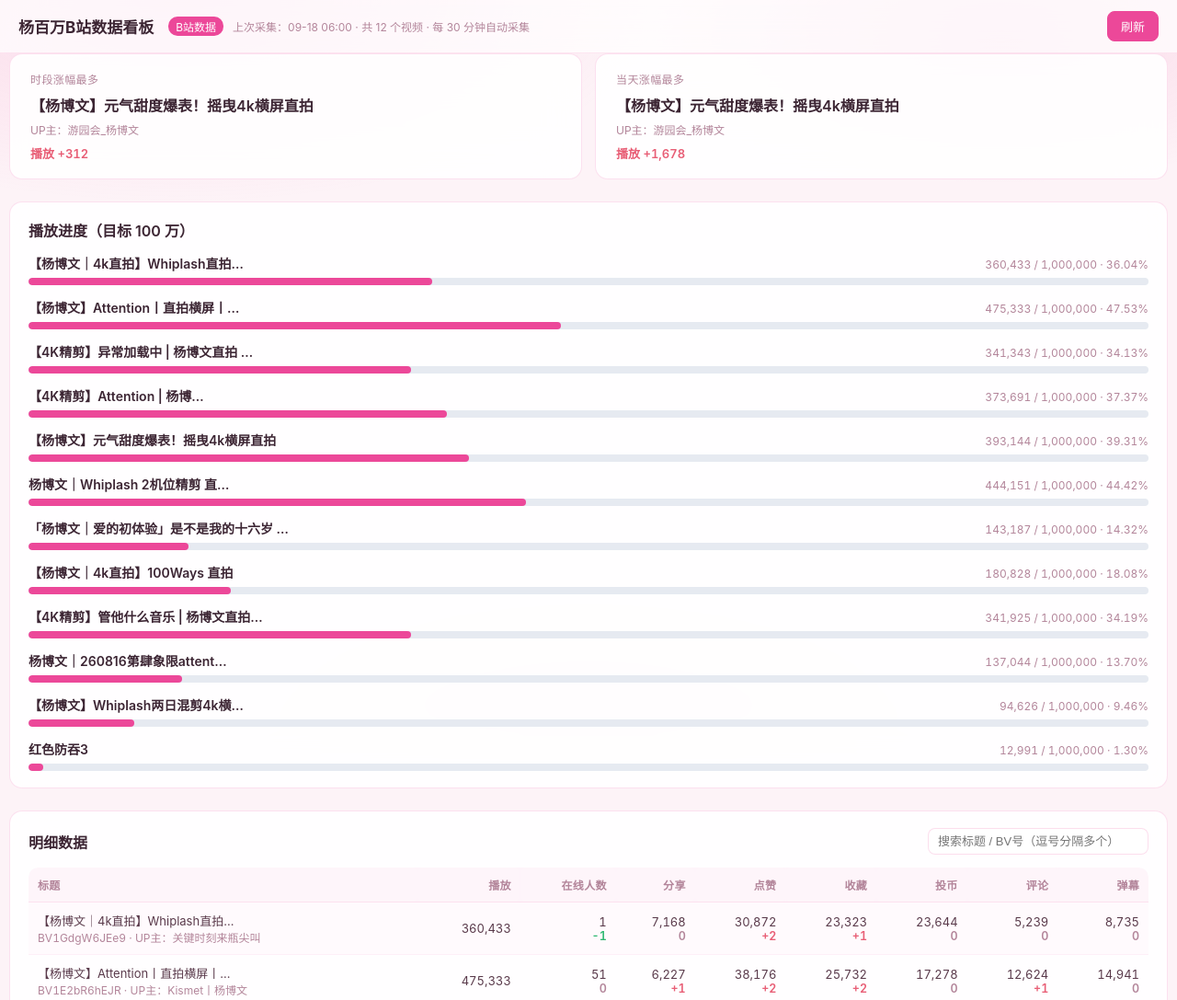
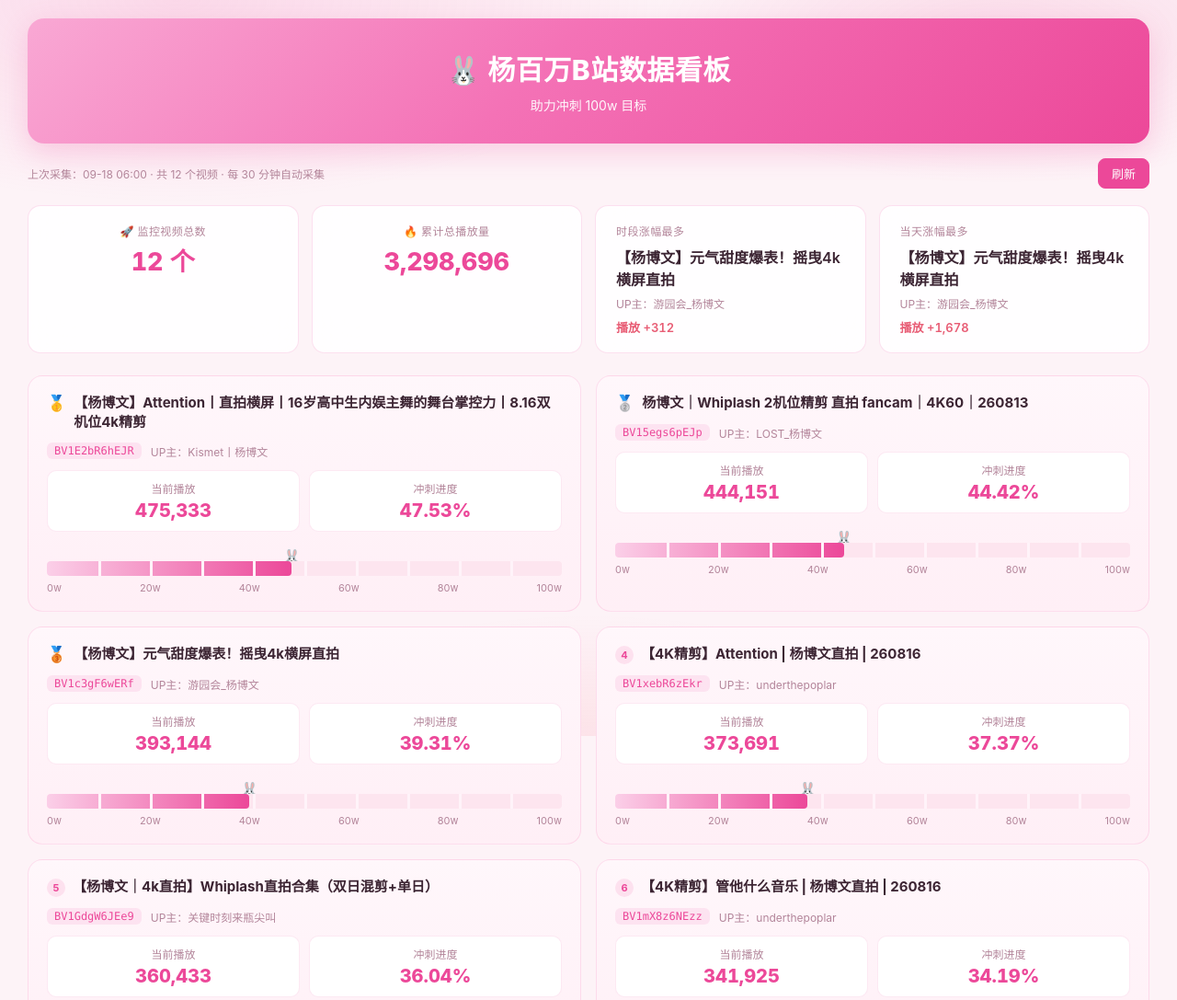
Before and after one commit to ybwbaby/yangbaiwan, a plain HTML site: page index.html in a window 1280 px wide. Shown: the top 1087 px of the page at 92% size. Drawn offline with Linux system fonts and the light colour scheme.

Commit message:
重构看板 UI：粉色横幅、统计卡、双列冲刺进度卡片

```diff
--- a/app.js
+++ b/app.js
@@ -55,11 +55,28 @@ function updateStatus() {
 
 /* ------------------------------ 汇总卡片 ------------------------------ */
 
+function totalViews(d) {
+  return (d.videos || []).reduce((sum, v) => sum + (Number(videoStat(v, 'view').cur) || 0), 0);
+}
+
 function renderCards() {
   const d = state.data;
   const wrap = $('cards');
   wrap.innerHTML = '';
   const top = d.top || {};
+
+  const statCard = (icon, label, value) => {
+    const card = document.createElement('div');
+    card.className = 'card stat';
+    card.innerHTML = `
+      <div class="label">${icon} ${label}</div>
+      <div class="value">${value}</div>
+    `;
+    wrap.appendChild(card);
+  };
+
+  statCard('🚀', '监控视频总数', `${d.videoCount} 个`);
+  statCard('🔥', '累计总播放量', fmt(totalViews(d)));
 
   const renderTop = (label, item) => {
     const card = document.createElement('div');
@@ -84,6 +101,8 @@ function renderCards() {
 /* ------------------------------ 播放进度 ------------------------------ */
 
 const PROGRESS_TARGET = 1000000;
+const MEDALS = ['🥇', '🥈', '🥉'];
+const AXIS_LABELS = ['0w', '20w', '40w', '60w', '80w', '100w'];
 
 function renderProgress() {
   const d = state.data;
@@ -91,21 +110,56 @@ function renderProgress() {
   if (!wrap) return;
   wrap.innerHTML = '';
 
-  const videos = d.videos || [];
-  for (const v of videos) {
+  const videos = (d.videos || [])
+    .slice()
+    .sort((a, b) => (Number(videoStat(b, 'view').cur) || 0) - (Number(videoStat(a, 'view').cur) || 0));
+
+  videos.forEach((v, i) => {
     const cur = Number(videoStat(v, 'view').cur) || 0;
     const pct = Math.max(0, Math.min(100, (cur / PROGRESS_TARGET) * 100));
-    const item = document.createElement('div');
-    item.className = 'progress-item';
-    item.innerHTML = `
-      <div class="progress-info">
-        <div class="progress-title" title="${escapeHtml(v.title)}">${escapeHtml(truncate(v.title, 20))}</div>
-        <div class="progress-value">${fmt(cur)} / 1,000,000 · ${pct.toFixed(2)}%</div>
+    const pctText = Number(pct.toFixed(2));
+    const markerLeft = Math.min(97, Math.max(3, pct));
+
+    const badge = i < MEDALS.length
+      ? `<span class="medal">${MEDALS[i]}</span>`
+      : `<span class="medal rank">${i + 1}</span>`;
+
+    const seps = Array.from({ length: 9 }, (_, k) =>
+      `<span class="psep" style="left:${(k + 1) * 10}%"></span>`
+    ).join('');
+
+    const card = document.createElement('div');
+    card.className = 'vcard';
+    card.innerHTML = `
+      <div class="vhead">
+        ${badge}
+        <span class="vtitle" title="${escapeHtml(v.title)}">${escapeHtml(v.title)}</span>
       </div>
-      <div class="progress-track"><div class="progress-bar" style="width:${pct.toFixed(2)}%"></div></div>
+      <div class="vmeta">
+        <span class="bvtag">${escapeHtml(v.bvid)}</span>
+        ${v.owner ? `<span class="vowner">UP主：${escapeHtml(v.owner)}</span>` : ''}
+      </div>
+      <div class="vstats">
+        <div class="vstat">
+          <div class="vstat-label">当前播放</div>
+          <div class="vstat-value">${fmt(cur)}</div>
+        </div>
+        <div class="vstat">
+          <div class="vstat-label">冲刺进度</div>
+          <div class="vstat-value">${pctText}%</div>
+        </div>
+      </div>
+      <div class="pbar">
+        <div class="pmarker-row"><span class="pmarker" style="left:${markerLeft}%">🐰</span></div>
+        <div class="ptrack">
+          <div class="pfill" style="width:${pct}%"></div>
+          ${seps}
+        </div>
+        <div class="paxis">${AXIS_LABELS.map((t) => `<span>${t}</span>`).join('')}</div>
+      </div>
     `;
-    wrap.appendChild(item);
-  }
+    wrap.appendChild(card);
+  });
 }
 
 /* ------------------------------ 明细表格 ------------------------------ */
--- a/index.html
+++ b/index.html
@@ -7,28 +7,24 @@
   <link rel="stylesheet" href="./style.css" />
 </head>
 <body>
-  <div class="topbar">
-    <div class="brand">杨百万B站数据看板</div>
-    <div class="status">
-      <span class="badge">B站数据</span>
-      <span id="statusText">加载中…</span>
-    </div>
-    <div class="actions">
+  <main>
+    <!-- 顶部横幅 -->
+    <header class="hero">
+      <h1 class="hero-title">🐰 杨百万B站数据看板</h1>
+      <p class="hero-sub">助力冲刺 100w 目标</p>
+    </header>
+
+    <!-- 状态栏 -->
+    <div class="toolbar">
+      <span id="statusText" class="status-text">加载中…</span>
       <button id="btnRefresh" class="btn primary">刷新</button>
     </div>
-  </div>
 
-  <main>
     <!-- 汇总卡片 -->
     <section class="cards" id="cards"></section>
 
     <!-- 播放进度（目标 100 万） -->
-    <section class="panel">
-      <div class="panel-head">
-        <h2>播放进度（目标 100 万）</h2>
-      </div>
-      <div id="progress" class="progress-list"></div>
-    </section>
+    <section id="progress" class="progress-grid"></section>
 
     <!-- 明细表格 -->
     <section class="panel">
@@ -45,7 +41,6 @@
         </table>
       </div>
     </section>
-
   </main>
 
   <script src="./app.js"></script>
--- a/style.css
+++ b/style.css
@@ -27,21 +27,20 @@ body::before{
   z-index:0;pointer-events:none;
 }
 
-/* 顶部工具栏 */
-.topbar{
-  display:flex;align-items:center;gap:16px;
-  padding:12px 20px;
-  background:rgba(255,255,255,.72);
-  border-bottom:1px solid rgba(236,72,153,.12);
-  position:sticky;top:0;z-index:10;
-  backdrop-filter:blur(24px);
+/* 顶部横幅 */
+.hero{
+  background:linear-gradient(135deg,#f9a8d4 0%,#f472b6 45%,#ec4899 100%);
+  border-radius:18px;padding:32px 20px;text-align:center;color:#fff;
+  box-shadow:0 10px 30px rgba(236,72,153,.22);
+  margin:20px 0 16px;
 }
-.brand{font-size:17px;font-weight:700;color:var(--text-light)}
-.status{display:flex;align-items:center;gap:10px;color:var(--muted);flex:1;font-size:12px}
-.badge{background:var(--accent);color:#fff;padding:2px 8px;border-radius:10px;font-size:12px}
+.hero-title{margin:0;font-size:30px;font-weight:800;letter-spacing:.5px}
+.hero-sub{margin:8px 0 0;font-size:14px;opacity:.95}
 .hidden{display:none !important}
 
-.actions{display:flex;gap:8px}
+.toolbar{display:flex;align-items:center;justify-content:space-between;gap:12px;margin-bottom:18px}
+.status-text{font-size:12px;color:var(--muted)}
+
 .btn{
   background:rgba(236,72,153,.06);color:var(--text);
   border:1px solid rgba(236,72,153,.18);padding:6px 14px;border-radius:8px;
@@ -50,7 +49,7 @@ body::before{
 .btn:hover{border-color:rgba(236,72,153,.4);color:var(--accent)}
 .btn.primary{background:var(--accent);border-color:var(--accent);color:#fff}
 
-main{padding:0 0 60px;max-width:1260px;margin:0 auto;position:relative;z-index:1}
+main{padding:0 20px 60px;max-width:1260px;margin:0 auto;position:relative;z-index:1}
 
 /* 汇总卡片 */
 .cards{display:grid;grid-template-columns:repeat(auto-fit,minmax(260px,1fr));gap:14px;margin-bottom:24px}
@@ -65,6 +64,9 @@ main{padding:0 0 60px;max-width:1260px;margin:0 auto;position:relative;z-index:1
 .card .top-title{font-size:16px;font-weight:600;color:var(--text-light);margin-bottom:6px}
 .card .top-owner{color:var(--muted);font-size:12px;margin-bottom:8px}
 .card .delta{margin-top:8px;font-size:13px;font-variant-numeric:tabular-nums;font-weight:600}
+.card.stat{text-align:center}
+.card.stat .label{margin-bottom:10px}
+.card.stat .value{color:var(--accent);font-size:27px;font-weight:800}
 .up{color:var(--up)}.down{color:var(--down)}.flat{color:var(--muted)}
 
 /* 面板 */
@@ -108,17 +110,52 @@ td.title-cell{white-space:nowrap}
 .bv{color:var(--muted);font-size:12px}
 .delta{font-weight:600;font-size:12.5px}
 
-/* 播放进度 */
-.progress-list{display:flex;flex-direction:column;gap:14px}
-.progress-item{display:flex;flex-direction:column;gap:6px}
-.progress-info{display:flex;align-items:baseline;justify-content:space-between;gap:12px}
-.progress-title{font-size:14px;font-weight:600;color:var(--text-light);overflow:hidden;text-overflow:ellipsis;white-space:nowrap}
-.progress-value{font-size:12px;color:var(--muted);font-variant-numeric:tabular-nums;white-space:nowrap}
-.progress-track{
-  height:8px;background:#e6eaf1;
-  border-radius:4px;overflow:hidden;
+/* 播放进度（冲刺 100w） */
+.progress-grid{display:grid;grid-template-columns:repeat(2,minmax(0,1fr));gap:16px;margin-bottom:24px}
+.vcard{
+  background:linear-gradient(180deg,#fff7fb,#ffeff6);
+  border:1px solid rgba(236,72,153,.14);border-radius:16px;
+  padding:18px 20px;display:flex;flex-direction:column;gap:12px;
+  transition:box-shadow .2s,transform .2s;
 }
-.progress-bar{
-  height:100%;background:#ec4899;
-  border-radius:4px;transition:width .4s ease;
+.vcard:hover{box-shadow:0 10px 28px rgba(236,72,153,.12);transform:translateY(-1px)}
+.vhead{display:flex;align-items:flex-start;gap:8px}
+.vhead .medal{font-size:17px;line-height:1.3;flex-shrink:0}
+.vhead .medal.rank{
+  font-size:11px;font-weight:700;color:var(--accent);
+  background:rgba(236,72,153,.12);border-radius:99px;
+  width:20px;height:20px;line-height:20px;text-align:center;
+  display:inline-block;margin-top:2px;
 }
+.vtitle{
+  font-size:15px;font-weight:700;color:var(--text-light);line-height:1.4;min-width:0;
+  display:-webkit-box;-webkit-line-clamp:2;-webkit-box-orient:vertical;overflow:hidden;
+}
+.vmeta{display:flex;align-items:center;gap:10px;flex-wrap:wrap;min-width:0}
+.bvtag{
+  background:rgba(236,72,153,.10);color:var(--accent);
+  font-size:12px;padding:2px 8px;border-radius:6px;
+  font-family:ui-monospace,SFMono-Regular,Menlo,monospace;
+}
+.vowner{font-size:12px;color:var(--muted);overflow:hidden;text-overflow:ellipsis;white-space:nowrap}
+.vstats{display:grid;grid-template-columns:1fr 1fr;gap:10px}
+.vstat{background:#fff;border:1px solid rgba(236,72,153,.12);border-radius:10px;padding:10px 6px;text-align:center}
+.vstat-label{font-size:12px;color:var(--muted);margin-bottom:4px}
+.vstat-value{font-size:20px;font-weight:800;color:var(--accent);font-variant-numeric:tabular-nums}
+.pbar{margin-top:2px}
+.pmarker-row{position:relative;height:18px}
+.pmarker{position:absolute;bottom:-3px;transform:translateX(-50%);font-size:16px;line-height:1}
+.ptrack{position:relative;height:16px;background:#fde5ef;border-radius:4px;overflow:hidden}
+.pfill{
+  position:absolute;left:0;top:0;bottom:0;
+  background:linear-gradient(90deg,#fbcfe8,#ec4899);
+  border-radius:4px;transition:width .5s ease;
+}
+.psep{position:absolute;top:0;bottom:0;width:3px;background:#fff3f9}
+.paxis{display:flex;justify-content:space-between;margin-top:6px;font-size:11px;color:var(--muted)}
+
+@media (max-width:820px){
+  .progress-grid{grid-template-columns:1fr}
+  .hero-title{font-size:22px}
+  .hero{padding:24px 16px}
+}
```
